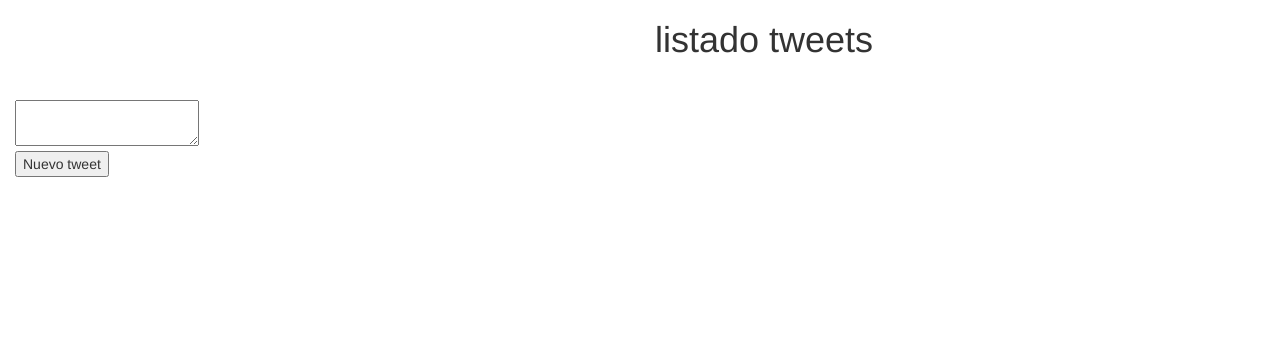
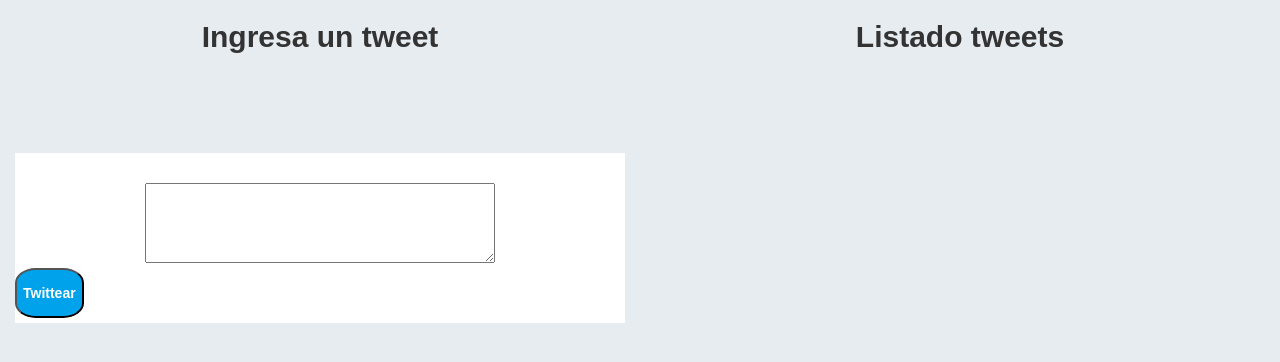
Before and after one commit to javiera176/Prueba-02, a plain HTML site: page index.html in a window 1280 px wide. Drawn offline with nearby package versions, Linux system fonts and the light colour scheme.

Commit message:
mdificacion

```diff
--- a/index.html
+++ b/index.html
@@ -30,15 +30,17 @@
 
 
 	<article class="col-md-6 colizquierda">
-
+		<h2>Ingresa un tweet</h2>
+	 <div class = "panel-tw" >
 		<form id = "myForm">
 			<textarea id = "myText"></textarea><br>
-			<input type="submit" name = "" value = "Nuevo tweet">
+			<input type="submit" name = "" value = "Twittear">
 		</form>
+	</div>
 	</article>
 
 	<aside class="col-md-6  colderecha">
-			<h1>listado tweets</h1>
+			<h2>Listado tweets</h2>
 
 			<table id = "lista">
 
@@ -67,6 +69,9 @@
 					+ '</td>'
 					+ ' <td><button type="button" class="close eliminar" aria-label="Close" title="Eliminar Tweet"><span aria-hidden="true">&times;</span></button></td>'
 					+'</tr>'
+
+
+
 
 
 				)
@@ -100,7 +105,7 @@
 
 
 
-/*recuerda poner la lista arriba */
+
 
 
 	</script>
--- a/style.css
+++ b/style.css
@@ -1,10 +1,66 @@
  form, table{
 
  	margin-top: 100px;
+
  }
+
+#myForm{
+	position: relative;
+}
 
  img{
  	width: 65%;
  	height: 65%;
 
  }
+
+ body{
+ background-color: #E6ECF0;
+ font-family: arial;
+ }
+
+ h2 {
+ 	text-align: center;
+ 	font-weight: bold;
+
+ }
+
+ input{
+ 	background-color: #00a2ec;
+ 	border-radius: 10%;
+ 	font-weight: bold;
+ 	border-radius: 30%;
+ 	color: white;
+ 	height: 50px;
+ }
+
+ .panel-tw{
+ 	 background-color: white;
+ 	 height: 170px;
+
+
+ }
+
+ table {
+
+    width: 500px;
+   background-color: white;
+   border: 1px lightgrey solid;
+   margin-left: 50px;
+
+ }
+
+ td {
+  border: 1px lightgrey  ;
+  background-color: white;
+  height: 100px;
+  padding-left: 30px;
+  border-bottom: 1px lightgrey solid;
+}
+
+textarea{
+	width: 350px;
+	margin-left: 130px;
+	height: 80px;
+	margin-top: 30px;
+}
```
Also changed, not shown: images/favi.png (deleted), 1 other file.
